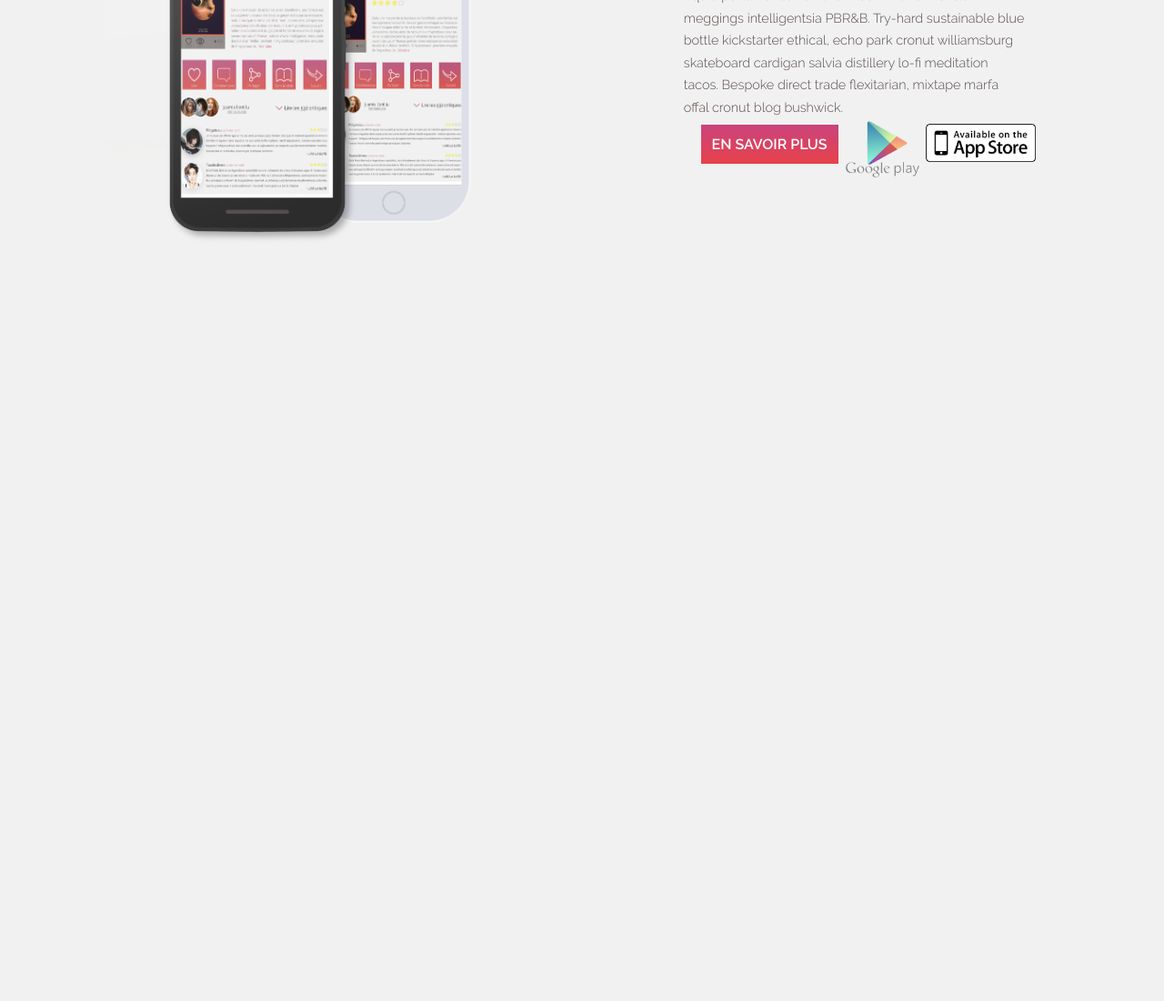
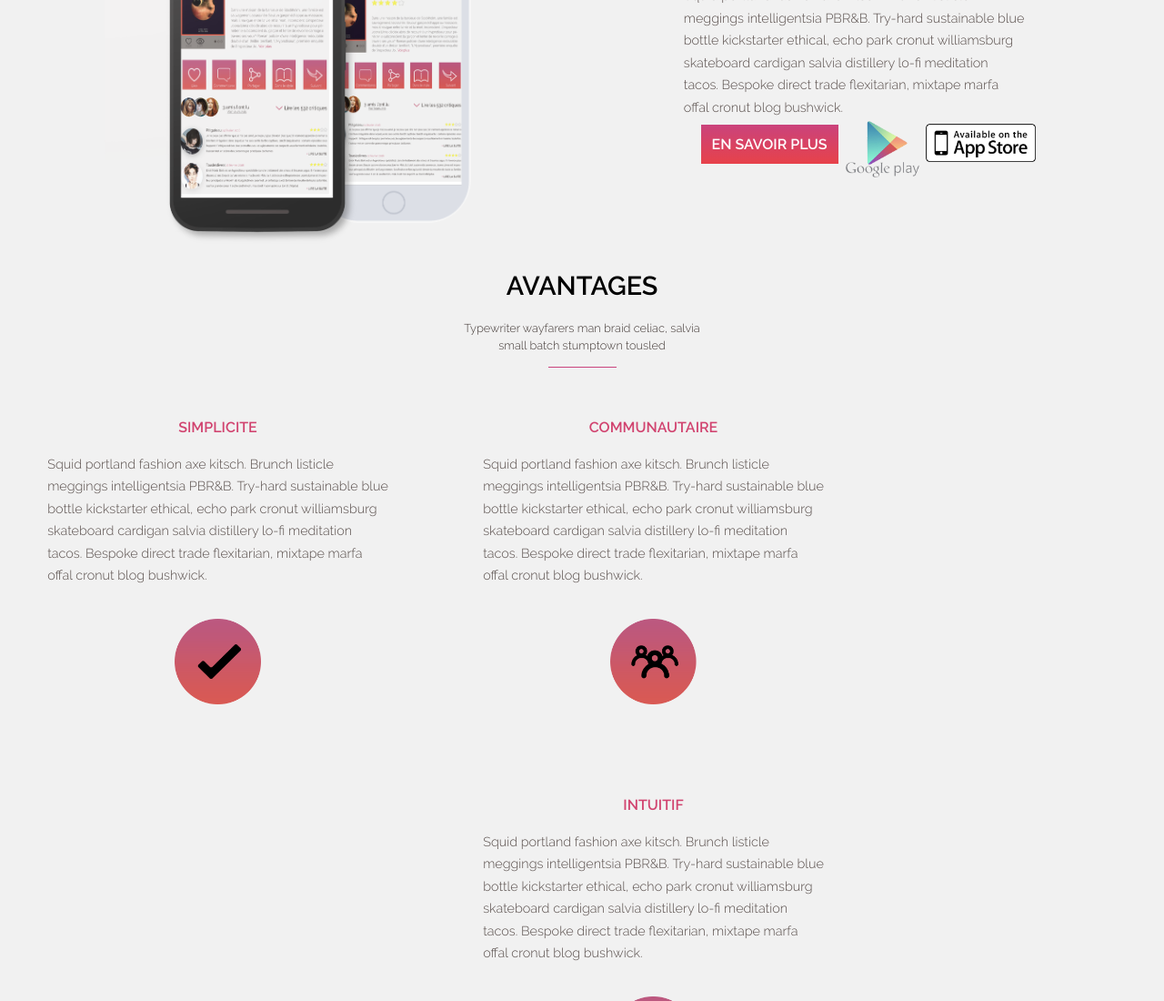
Before and after one commit to Tretiakoff/eboo, a plain HTML site: page index.html in a window 1280 px wide. Shown: the part 1346-2446 px from the top of the page at 91% size. Before the commit the page ends 1616 px from the top, so only its background shows below. Drawn offline with Linux system fonts and the light colour scheme.

Commit message:
Update Advantages

```diff
--- a/assets/css/styles.css
+++ b/assets/css/styles.css
@@ -267,6 +267,13 @@ h4 {
     margin-top: 7px;
 }
 
+h5{
+    color: #d1436f;
+    font-family: "Raleway SemiBold", sans-serif;
+    text-transform: uppercase;
+    margin-bottom: 20px;
+}
+
 .pink-hr {
     width: 75px;
     border: 0;
@@ -345,6 +352,26 @@ h4 {
     cursor: pointer;
 }
 
+#advantages{
+    margin-top: 421px;
+}
+
+.divlist li{
+    display: inline-block;
+    float: left;
+}
+
+#advantages li{
+    margin: 50px;
+    width: 379px;
+}
+
+.advlogo{
+    width: 25%;
+    height: 25%;
+    margin-top: 35px;
+}
+
 @media (max-width: 1025px) {
 
 }
--- a/index.html
+++ b/index.html
@@ -93,6 +93,55 @@
     <img src="assets/img/appstore.png" alt="Apple Store" class="app-store">
 </section>
 
+<section id="advantages">
+    <div>
+        <h3>Avantages</h3><br>
+        <h4>
+            Typewriter wayfarers man braid celiac, salvia<br>
+            small batch stumptown tousled
+        </h4>
+        <hr class="pink-hr">
+        <ul class="divlist">
+            <li>
+                <h5>Simplicite</h5>
+                <p class="text">
+                    Squid portland fashion axe kitsch. Brunch listicle<br>
+                    meggings intelligentsia PBR&B. Try-hard sustainable blue<br>
+                    bottle kickstarter ethical, echo park cronut williamsburg<br>
+                    skateboard cardigan salvia distillery lo-fi meditation<br>
+                    tacos. Bespoke direct trade flexitarian, mixtape marfa<br>
+                    offal cronut blog bushwick.
+                </p>
+                <img src="assets/img/simplicity.png" class="advlogo">
+            </li>
+            <li>
+                <h5>Communautaire</h5>
+                <p class="text">
+                    Squid portland fashion axe kitsch. Brunch listicle<br>
+                    meggings intelligentsia PBR&B. Try-hard sustainable blue<br>
+                    bottle kickstarter ethical, echo park cronut williamsburg<br>
+                    skateboard cardigan salvia distillery lo-fi meditation<br>
+                    tacos. Bespoke direct trade flexitarian, mixtape marfa<br>
+                    offal cronut blog bushwick.
+                </p>
+                <img src="assets/img/community.png" class="advlogo">
+            </li>
+            <li>
+                <h5>Intuitif</h5>
+                <p class="text">
+                    Squid portland fashion axe kitsch. Brunch listicle<br>
+                    meggings intelligentsia PBR&B. Try-hard sustainable blue<br>
+                    bottle kickstarter ethical, echo park cronut williamsburg<br>
+                    skateboard cardigan salvia distillery lo-fi meditation<br>
+                    tacos. Bespoke direct trade flexitarian, mixtape marfa<br>
+                    offal cronut blog bushwick.
+                </p>
+                <img src="assets/img/intuitive.png" class="advlogo">
+            </li>
+        </ul>
+    </div>
+</section>
+
 <footer>
 
 </footer>
```
Also changed, not shown: assets/img/community.png (added), assets/img/intuitive.png (added), assets/img/simplicity.png (added).
